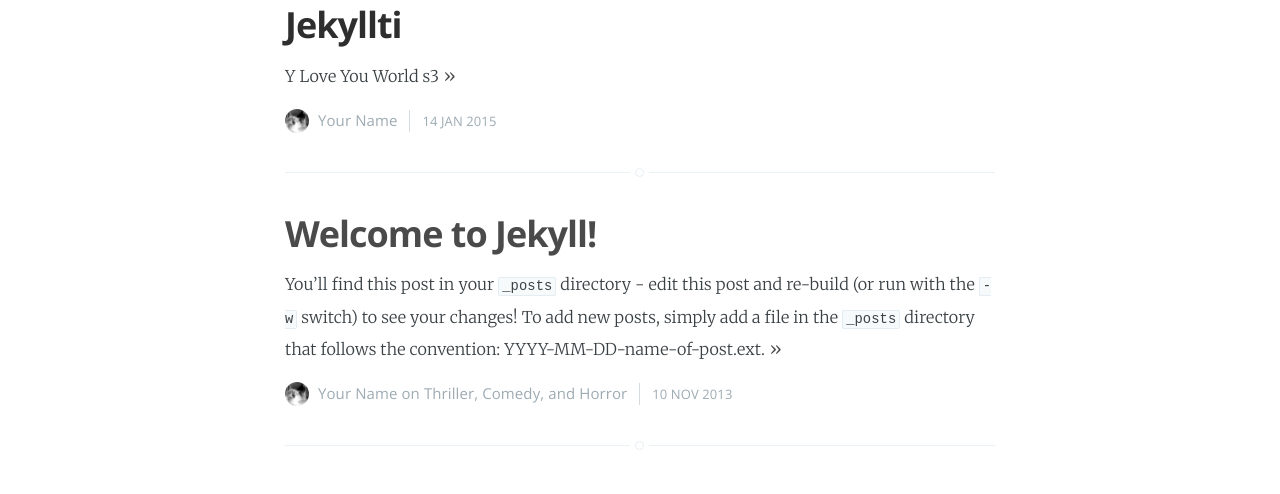
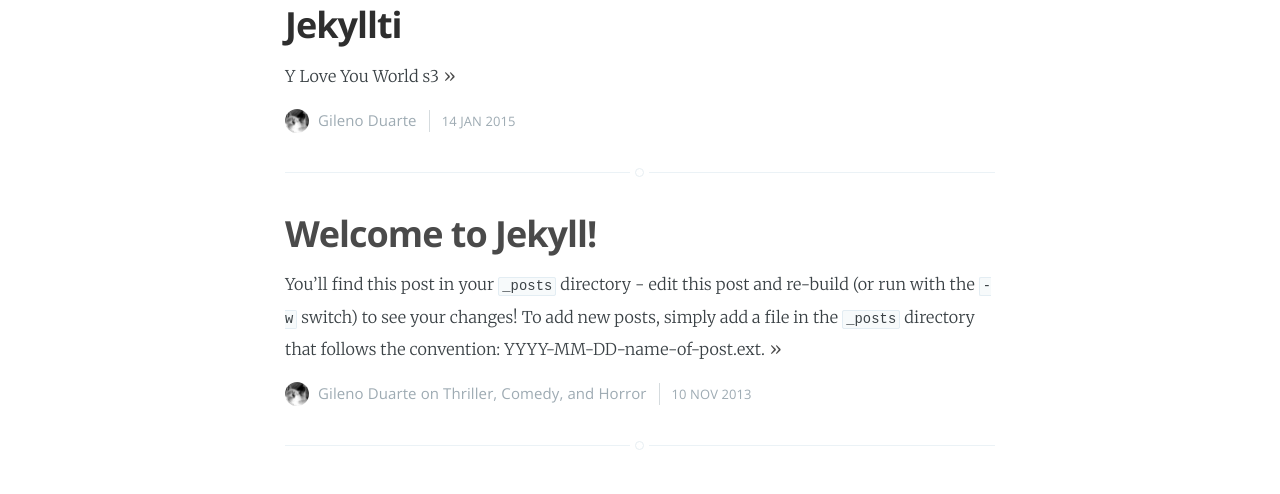
Before and after one commit to Gileno29/Gileno29.github.io, a Jekyll site: the page built from index.html, in a window 1280 px wide. Shown: the part 462-956 px from the top of the page. Built offline with Jekyll 4.4.1, drawn with Linux system fonts in a browser that asks for light colours; the list of posts is cut into pages by our own code.

Commit message:
Update _config.yml

```diff
--- a/_config.yml
+++ b/_config.yml
@@ -13,7 +13,7 @@
 
 # Details for the RSS feed generator
 url: ""
-author: "Your Name"
+author: "Gileno Duarte"
 
 # Disqus config
 disqus-shortname: ""
```
